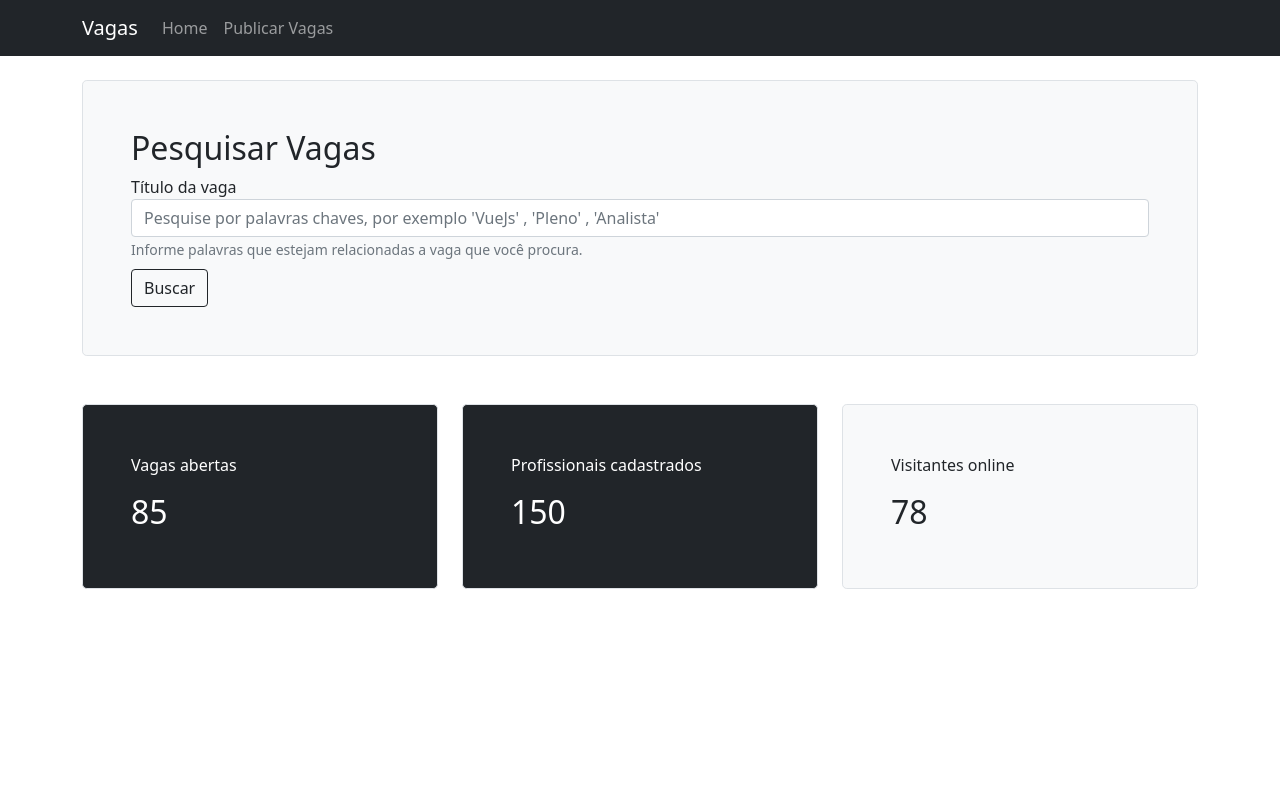
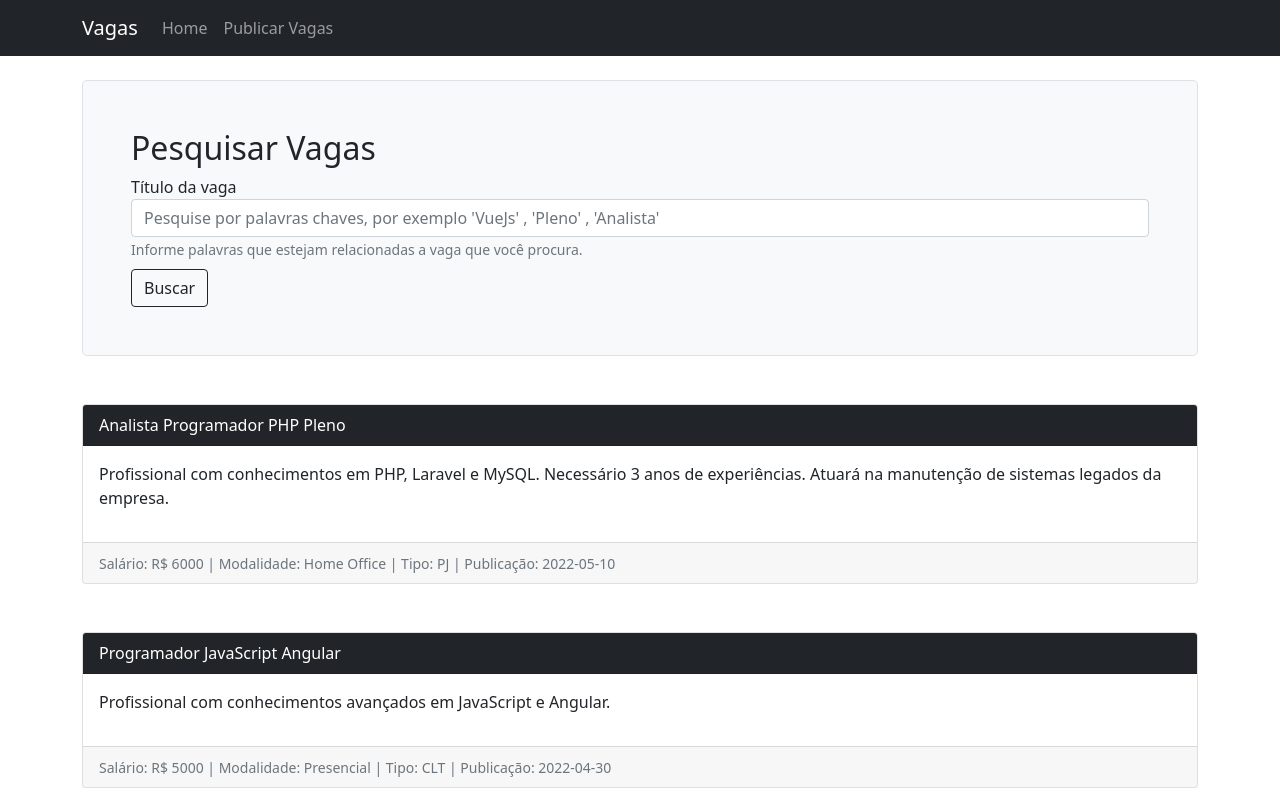
Before and after one commit to GabrielHCustodio/App-vagas, a Vue app: page / in a window 1280 px wide. Shown: the top 800 px of the page. Built offline with nearby package versions, Linux system fonts and the light colour scheme.

Commit message:
This is my commit open vacancies area creation, using the functions of props, typing, required, validator and default.

```diff
--- a/src/App.vue
+++ b/src/App.vue
@@ -1,13 +1,13 @@
 <template>
-  <topo />
+  <topo-nav />
   <router-view/>
 </template>
 
 <script>
-import Topo from "./components/layouts/Topo.vue"
+import TopoNav from "./components/layouts/Topo.vue"
 export default {
   components: {
-    Topo
+    TopoNav
   }
 }
 </script>
--- a/src/components/comuns/Indicador.vue
+++ b/src/components/comuns/Indicador.vue
@@ -7,7 +7,7 @@
 
 <script>
 export default {
-    name: "Indicador",
+    name: "IndicadorDados",
     props: ['titulo' , 'indicador' , 'bg' , 'color'],
     computed: {
         estilo() {
--- /dev/null
+++ b/src/components/comuns/Vaga.vue
@@ -0,0 +1,49 @@
+<template>
+    <div class="card">
+        <div class="card-header bg-dark text-white">{{titulo}}</div>
+        <div class="card-body">
+            <p>{{descricao}}</p>
+        </div>
+        <div class="card-footer">
+            <small class="text-muted">Salário: R$ {{salario}} | Modalidade: {{modalidade}} | Tipo: {{tipo}} | Publicação: {{publicacao}}</small>
+        </div>
+    </div>
+</template>
+
+<script>
+export default {
+    name: "VagasRecebidas",
+    props: {
+        titulo: {
+            type: String,
+            required: true,
+            validator(p) {
+                if(p.length < 10) return false
+                return true
+            }
+        },
+        descricao: {
+            type: String,
+            default() {
+                return 'Descrição não informada pelo contratante.'
+            }
+        },
+        salario: {
+            type: Number,
+            required: true
+        },
+        modalidade: {
+            type: String,
+            required: true
+        },
+        tipo: {
+            type: String,
+            required: true
+        },
+        publicacao: {
+            type: String,
+            required: true
+        }
+    }
+}
+</script>
--- a/src/components/layouts/Topo.vue
+++ b/src/components/layouts/Topo.vue
@@ -21,6 +21,6 @@
 
 <script>
 export default {
-    name: 'Topo'
+    name: 'TopoNav'
 }
 </script>
--- a/src/router/index.js
+++ b/src/router/index.js
@@ -1,11 +1,11 @@
 import { createRouter, createWebHistory } from 'vue-router'
-import Home from '../views/Home.vue'
+import ExibirVagas from '../views/ExibirVagas.vue'
 
 const routes = [
   {
     path: '/',
-    name: 'home',
-    component: Home
+    name: 'ExibirVagas',
+    component: ExibirVagas
   },
   {
     path: '/publicarVagas',
--- /dev/null
+++ b/src/views/ExibirVagas.vue
@@ -0,0 +1,100 @@
+<template>
+  <div class="container py-4">
+    <div class="row">
+      <div class="col">
+        <pesquisar-vagas></pesquisar-vagas>
+      </div>
+    </div>
+
+    <div class="row mt-5" v-for="(vaga, index) in vagas" :key="index">
+      <div class="col">
+        <vagas-recebidas v-bind="vaga" />
+      </div>
+    </div>
+
+    <div class="row mt-5">
+      <div class="col-4">
+        <indicador-dados titulo="Vagas abertas" indicador="85" bg="bg-dark" color="text-white"></indicador-dados>
+      </div>
+
+      <div class="col-4">
+        <indicador-dados titulo="Profissionais cadastrados" indicador="150" bg="bg-dark" color="text-white"></indicador-dados>
+      </div>
+
+      <div class="col-4">
+        <indicador-dados titulo="Visitantes online" :indicador="usuariosOnline" bg="bg-light" color="text-dark"></indicador-dados>
+      </div>
+    </div>
+
+  </div>
+</template>
+
+<script>
+import PesquisarVagas from "@/components/comuns/PesquisarVagas.vue"
+import IndicadorDados from "@/components/comuns/Indicador.vue"
+import VagasRecebidas from "@/components/comuns/Vaga.vue"
+
+export default {
+    name: 'ExibirVagas',
+    data() {
+      return {
+        usuariosOnline: 0,
+        vagas: [
+          {
+            titulo: 'Analista Programador PHP Pleno',
+            descricao: 'Profissional com conhecimentos em PHP, Laravel e MySQL. Necessário 3 anos de experiências. Atuará na manutenção de sistemas legados da empresa.',
+            salario: 6000,
+            modalidade: 'Home Office',
+            tipo: 'PJ',
+            publicacao: '2022-05-10'
+          },
+          {
+            titulo: 'Programador JavaScript Angular',
+            descricao: 'Profissional com conhecimentos avançados em JavaScript e Angular.',
+            salario: 5000,
+            modalidade: 'Presencial',
+            tipo: 'CLT',
+            publicacao: '2022-04-30'
+          },
+          {
+            titulo: 'Programador JavaScript Vue',
+            descricao: 'Profissional com conhecimentos avançados em JavaScript e Vue.',
+            salario: 5000,
+            modalidade: 'Home Office',
+            tipo: 'CLT',
+            publicacao: '2022-05-02'
+          },
+          {
+            titulo: 'Analista de Banco de Dados Sênior',
+            descricao: 'Domínio dos bancos de dados SQL Server, Oracle, Postgre e MySQL',
+            salario: 9000,
+            modalidade: 'Presencial',
+            tipo: 'PJ',
+            publicacao: '2022-05-05'
+          },
+          {
+            titulo: 'Programador Web Júnior',
+            descricao: 'Conhecimentos básicos em HTML, CSS, JavaScript, Bootstrap, PHP e MySQL',
+            salario: 3000,
+            modalidade: 'Presencial',
+            tipo: 'CLT',
+            publicacao: '2022-03-18'
+          }
+        ]
+      }
+    },
+    methods: {
+      getUsuariosOnline() {
+        this.usuariosOnline = Math.floor( Math.random() * 101 )
+      }
+    },
+    created() {
+      setInterval(this.getUsuariosOnline, 1000)
+    },
+    components: {
+      PesquisarVagas,
+      IndicadorDados,
+      VagasRecebidas
+    }
+}
+</script>
--- a/src/views/Home.vue
+++ /dev/null
@@ -1,50 +0,0 @@
-<template>
-  <div class="container py-4">
-    <div class="row">
-      <div class="col">
-        <pesquisar-vagas></pesquisar-vagas>
-      </div>
-    </div>
-
-    <div class="row mt-5">
-      <div class="col-4">
-        <indicador titulo="Vagas abertas" indicador="85" bg="bg-dark" color="text-white"></indicador>
-      </div>
-
-      <div class="col-4">
-        <indicador titulo="Profissionais cadastrados" indicador="150" bg="bg-dark" color="text-white"></indicador>
-      </div>
-
-      <div class="col-4">
-        <indicador titulo="Visitantes online" :indicador="usuariosOnline" bg="bg-light" color="text-dark"></indicador>
-      </div>
-    </div>
-
-  </div>
-</template>
-
-<script>
-import PesquisarVagas from "@/components/comuns/PesquisarVagas.vue"
-import Indicador from "@/components/comuns/Indicador.vue"
-
-export default {
-    name: 'Home',
-    data() {
-      return {
-        usuariosOnline: 0
-      }
-    },
-    methods: {
-      getUsuariosOnline() {
-        this.usuariosOnline = Math.floor( Math.random() * 101 )
-      }
-    },
-    created() {
-      setInterval(this.getUsuariosOnline, 1000)
-    },
-    components: {
-      PesquisarVagas,
-      Indicador
-    }
-}
-</script>
```
